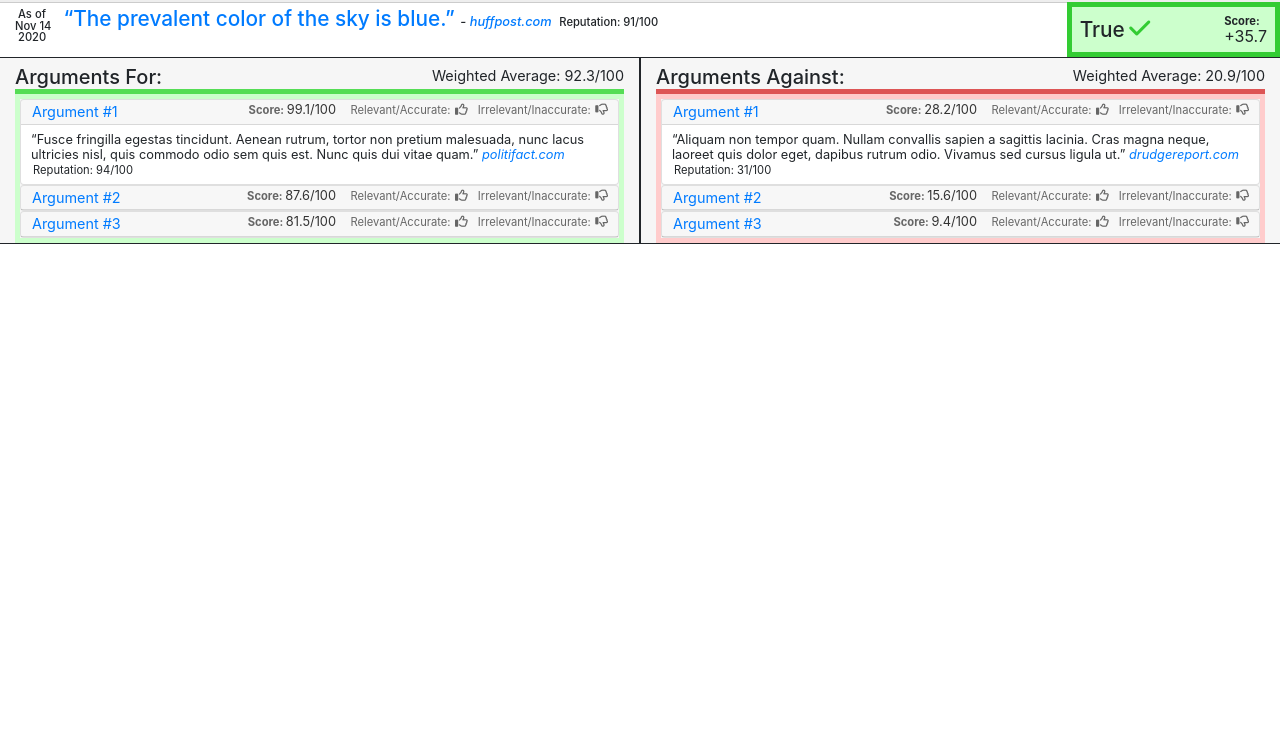
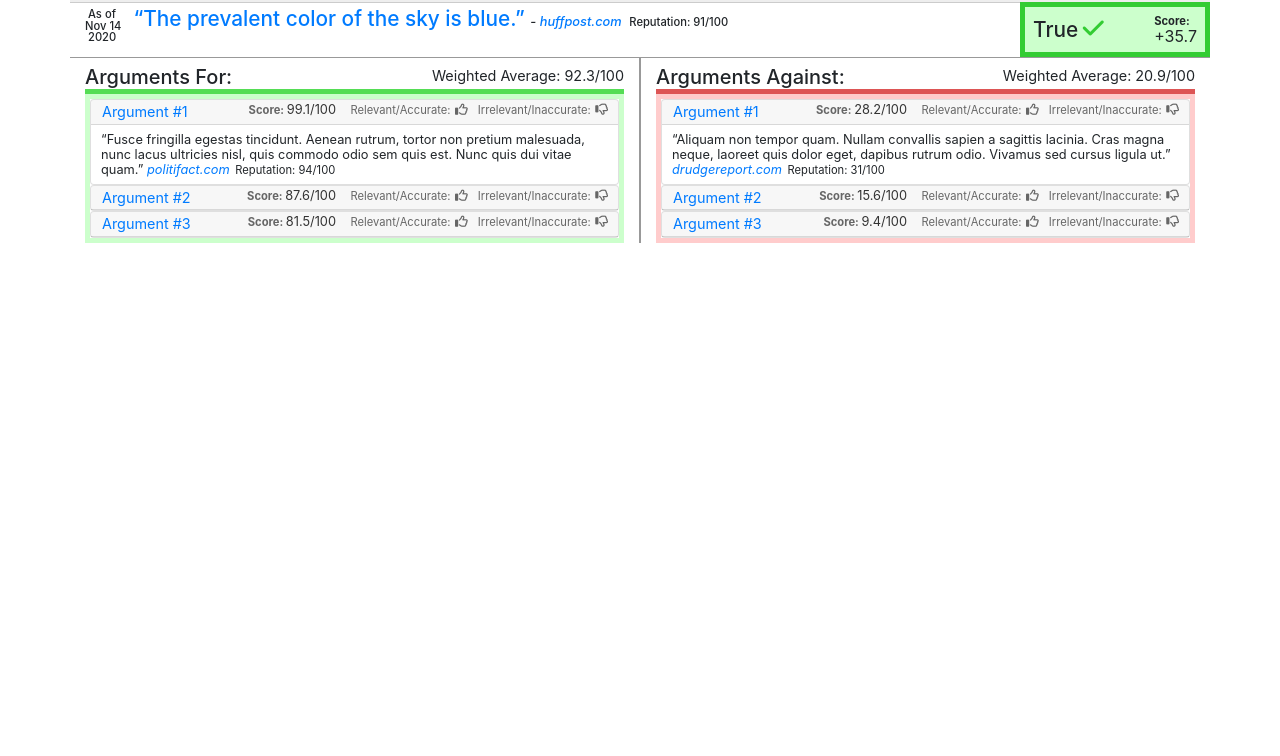
Before and after one commit to DaveLampton/Reputer, a website: page index.html in a window 1280 px wide. Shown: the part 44-800 px from the top of the page. Drawn offline with nearby package versions, Linux system fonts and the light colour scheme.

Commit message:
GUI tweaks

```diff
--- a/index.html
+++ b/index.html
@@ -17,7 +17,7 @@
     <link rel="stylesheet" href="styles.css" />
   </head>
   <body>
-    <div class="container-fluid">
+    <div class="container">
       <div class="header row">
         <h2>Reputer</h2>
       </div>
--- a/styles.css
+++ b/styles.css
@@ -49,16 +49,14 @@
   margin-top: -4px;
 }
 .left-column {
-  background-color: #f6f6f6;
-  border-top: 1px solid;
-  border-right: 1px solid;
-  border-bottom: 1px solid;
+  /* background-color: #f6f6f6; */
+  border-top: 1px solid #999;
+  border-right: 1px solid #999;
 }
 .right-column {
-  background-color: #f6f6f6;
-  border-top: 1px solid;
-  border-left: 1px solid;
-  border-bottom: 1px solid;
+  /* background-color: #f6f6f6; */
+  border-top: 1px solid #999;
+  border-left: 1px solid #999;
 }
 .arguments-for-against {
   padding: 7px 0 0;
```
